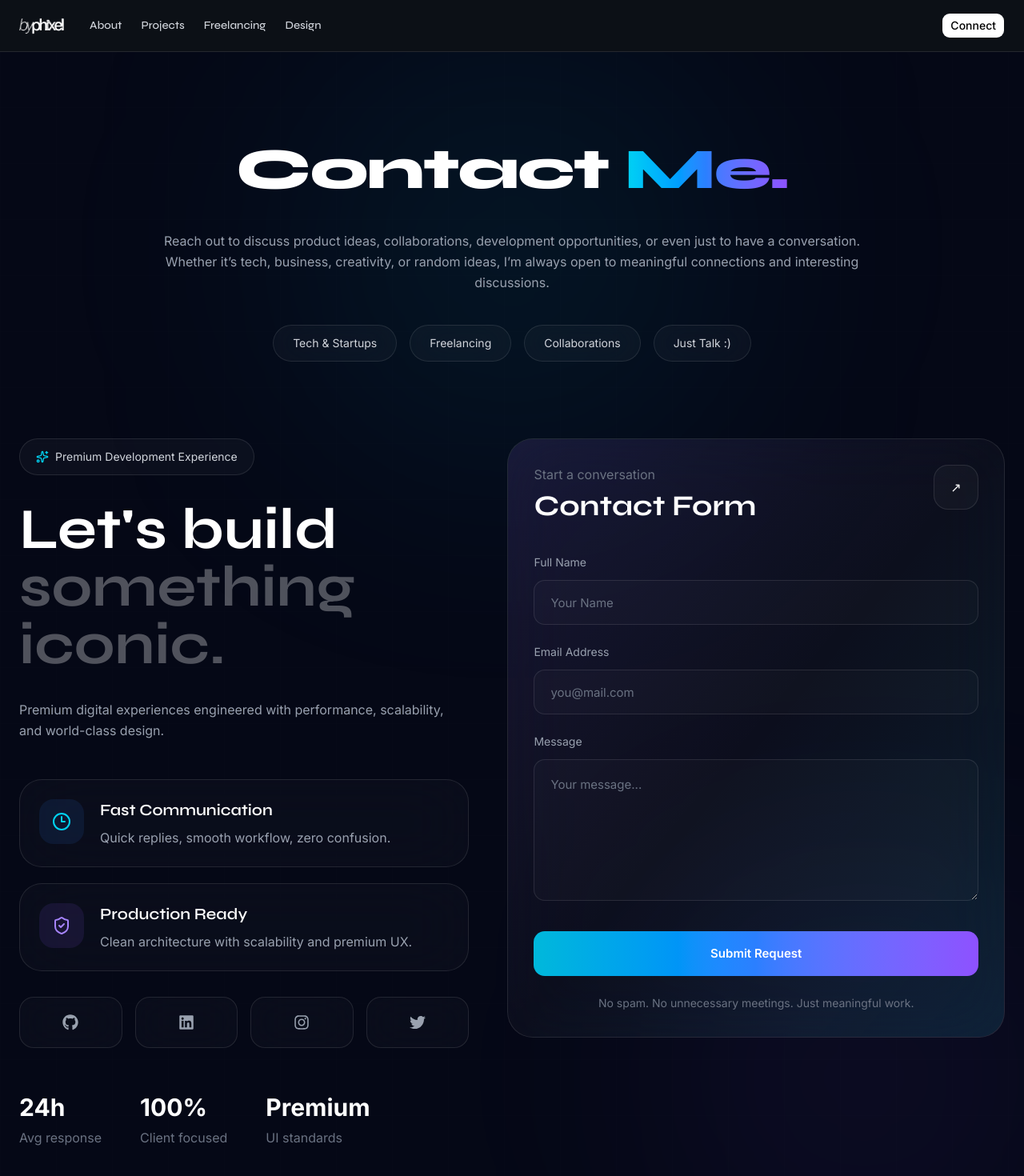
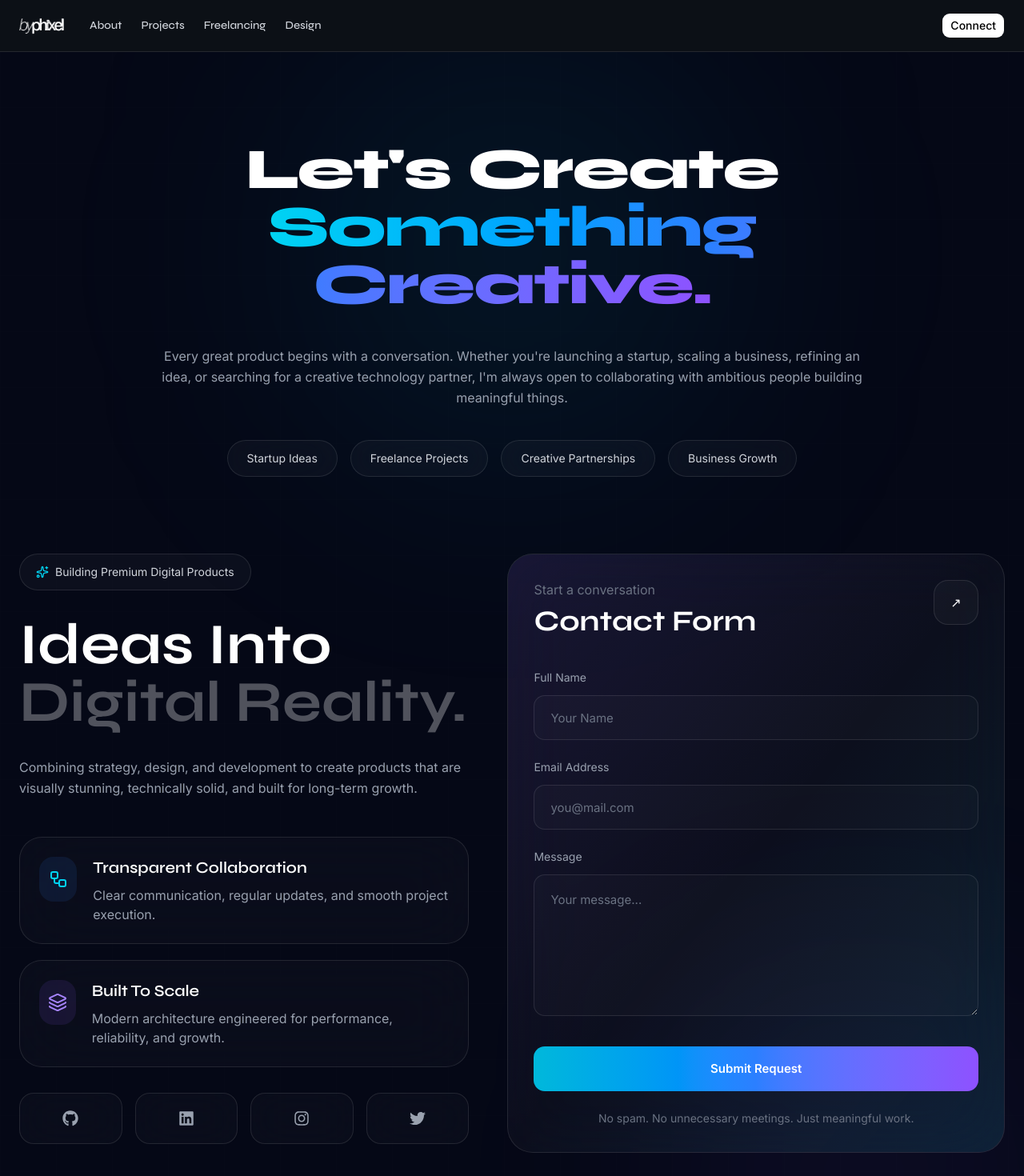
Before and after one commit to uixPhuke/portfolio, a Next.js app: page /contact in a window 1280 px wide. Shown: the top 1470 px of the page at 80% size. Built offline with nearby package versions, Linux system fonts and the light colour scheme.

Commit message:
feat: update contact section with new hero text and improved layout for better engagement

```diff
--- a/app/contact/page.tsx
+++ b/app/contact/page.tsx
@@ -6,6 +6,11 @@ import {
   FaInstagram,
   FaTwitter,
 } from "react-icons/fa"
+
+import {
+  Workflow,
+  Layers3,
+} from "lucide-react"
 
 
 import {
@@ -116,46 +121,30 @@ const handleSubmit = async () => {
       <div className="relative z-10 mx-auto max-w-7xl">
 
         {/* HERO */}
+       {/* HERO */}
 <div className="mx-auto max-w-5xl text-center">
- {/*
-          <div className="mb-8 flex items-center justify-center gap-5">
-
-            <div className="h-px w-20 bg-cyan-400/40" />
-
-            <p className="text-xs font-medium uppercase tracking-[0.5em] text-cyan-300">
-              CONNECT WITH ME
-            </p>
-
-            <div className="h-px w-20 bg-cyan-400/40" />
-
-          </div>*/}
 
   <h1 className="text-5xl font-extrabold leading-none tracking-tight md:text-7xl">
-
-            Contact{" "}
-
+    Let&apos;s Create{" "}
     <span className="bg-gradient-to-r from-cyan-400 via-blue-500 to-violet-500 bg-clip-text text-transparent">
-              Me.
+      Something Creative.
     </span>
-
   </h1>
 
   <p className="mx-auto mt-10 max-w-4xl text-md leading-relaxed text-gray-400 md:text-md">
-            Reach out to discuss product ideas, collaborations,
-            development opportunities, or even just to have a
-            conversation. Whether it’s tech, business,
-            creativity, or random ideas, I’m always open to
-            meaningful connections and interesting discussions.
+    Every great product begins with a conversation. Whether you're
+    launching a startup, scaling a business, refining an idea, or
+    searching for a creative technology partner, I'm always open to
+    collaborating with ambitious people building meaningful things.
   </p>
 
   {/* TAGS */}
   <div className="mt-10 flex flex-wrap items-center justify-center gap-4">
-
     {[
-              "Tech & Startups",
-              "Freelancing",
-              "Collaborations",
-              "Just Talk :)",
+      "Startup Ideas",
+      "Freelance Projects",
+      "Creative Partnerships",
+      "Business Growth",
     ].map((item) => (
       <div
         key={item}
@@ -164,7 +153,6 @@ const handleSubmit = async () => {
         {item}
       </div>
     ))}
-
   </div>
 
 </div>
@@ -191,34 +179,39 @@ const handleSubmit = async () => {
           >
 
             {/* BADGE */}
+           {/* BADGE */}
 <div className="mb-8 inline-flex items-center gap-2 rounded-full border border-white/10 bg-white/[0.03] px-5 py-3 text-sm text-gray-300">
 
   <Sparkles className="h-4 w-4 text-cyan-400" />
 
-              Premium Development Experience
+  Building Premium Digital Products
 
 </div>
 
 <h2 className="text-5xl font-bold leading-none md:text-7xl">
 
-              Let&apos;s build
+  Ideas Into
 
   <br />
 
   <span className="text-white/30">
-                something iconic.
+    Digital Reality.
   </span>
 
 </h2>
 
 <p className="mt-8 max-w-xl leading-relaxed text-gray-400">
-              Premium digital experiences engineered with
-              performance, scalability, and world-class design.
+  Combining strategy, design, and development to create products
+  that are visually stunning, technically solid, and built for
+  long-term growth.
 </p>
+
+
 
             {/* FEATURES */}
             <div className="mt-12 space-y-5">
 
+              {/* CARD */}
               {/* CARD */}
 <div className="rounded-[28px] border border-white/10 bg-white/[0.025] p-6 backdrop-blur-2xl">
 
@@ -226,19 +219,20 @@ const handleSubmit = async () => {
 
     <div className="flex h-14 w-14 items-center justify-center rounded-2xl bg-blue-500/10">
 
-                    <Clock3 className="h-6 w-6 text-cyan-400" />
+
+  <Workflow className="h-6 w-6 text-cyan-400" />
 
     </div>
 
     <div>
 
       <h3 className="text-xl font-semibold">
-                      Fast Communication
+        Transparent Collaboration
       </h3>
 
       <p className="mt-2 text-gray-400">
-                      Quick replies, smooth workflow,
-                      zero confusion.
+        Clear communication, regular updates,
+        and smooth project execution.
       </p>
 
     </div>
@@ -254,19 +248,19 @@ const handleSubmit = async () => {
 
     <div className="flex h-14 w-14 items-center justify-center rounded-2xl bg-violet-500/10">
 
-                    <ShieldCheck className="h-6 w-6 text-violet-400" />
+      <Layers3 className="h-6 w-6 text-violet-400" />
 
     </div>
 
     <div>
 
       <h3 className="text-xl font-semibold">
-                      Production Ready
+        Built To Scale
       </h3>
 
       <p className="mt-2 text-gray-400">
-                      Clean architecture with scalability
-                      and premium UX.
+        Modern architecture engineered for
+        performance, reliability, and growth.
       </p>
 
     </div>
@@ -274,6 +268,9 @@ const handleSubmit = async () => {
   </div>
 
 </div>
+
+              {/* CARD */}
+
 
             </div>
 
@@ -323,16 +320,16 @@ const handleSubmit = async () => {
 
   {[
     {
-              title: "24h",
-              desc: "Avg response",
+      title: "Fast",
+      desc: "Response Time",
     },
     {
-              title: "100%",
-              desc: "Client focused",
+      title: "Growth",
+      desc: "Focused Solutions",
     },
     {
       title: "Premium",
-              desc: "UI standards",
+      desc: "Design Quality",
     },
   ].map((item) => (
     <div key={item.title}>
@@ -349,6 +346,7 @@ const handleSubmit = async () => {
   ))}
 
 </div>
+
           </motion.div>
 
           {/* RIGHT */}
```
Lines whose indentation alone changed are shown as unchanged.
